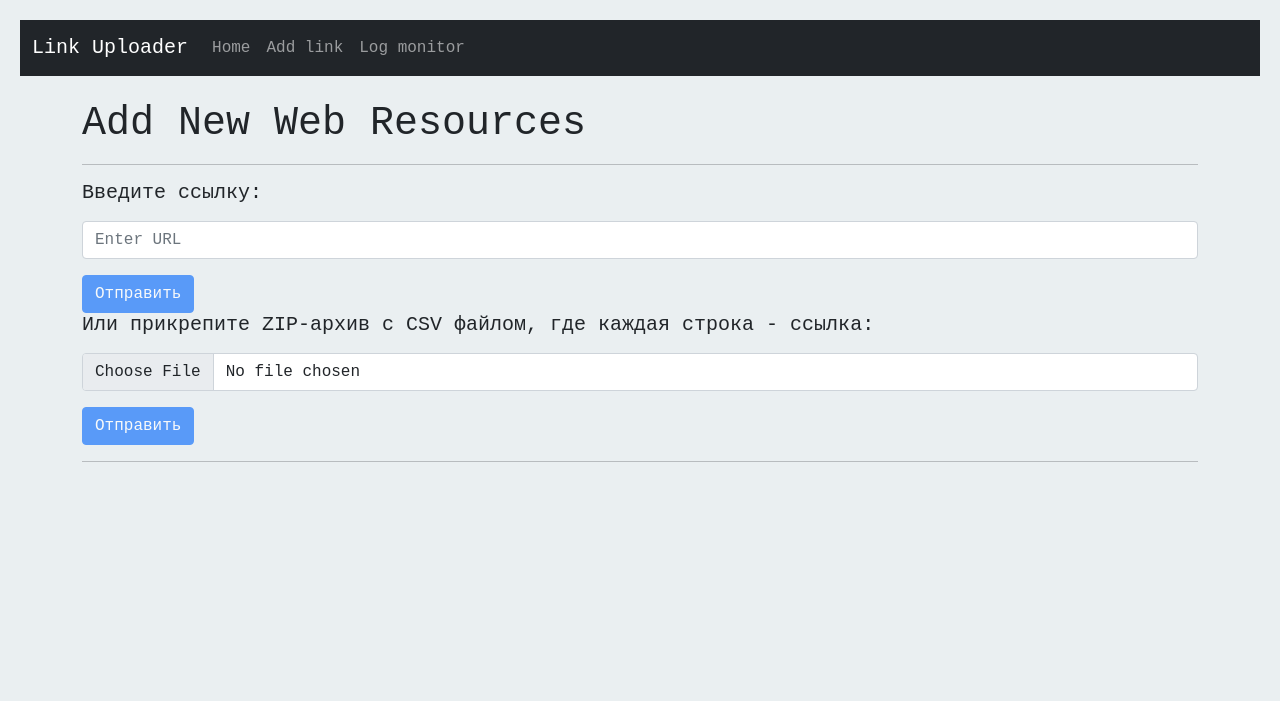
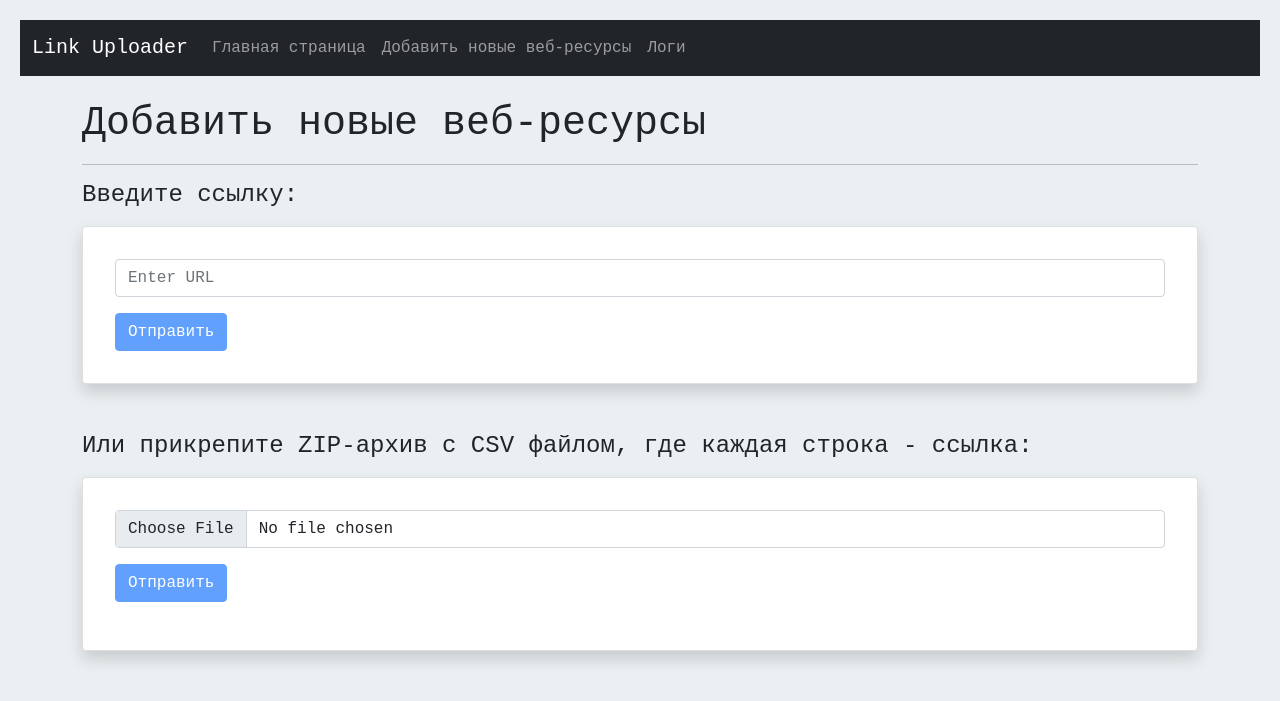
Before and after one commit to Dana299/hungergames_part2, a Flask app: page /add-resource/ in a window 1280 px wide. Shown: the top 701 px of the page. Run offline with Flask 3, Linux system fonts and the light colour scheme; parts of the project's set-up code (start-up, migrations or seed data) failed here and were passed over; some libraries are stand-ins or nearby versions.

Commit message:
style: update style in base template and forms
Switch to russian language, put forms into separate cards

```diff
--- a/main/templates/add_resource.html
+++ b/main/templates/add_resource.html
@@ -4,14 +4,17 @@
 
 {% block content %}
     <div class="container mt-4">
-        <h1>Add New Web Resources</h1>
+        <h1>Добавить новые веб-ресурсы</h1>
         <hr>
 
         <div class="mb-3">
-            <h5>
+            <h4>
                 Введите ссылку:
-            </h5>
+            </h4>
         </div>
+
+        <div class="card shadow p-3 mb-5 bg-white rounded">
+            <div class="card-body">
 
                 <form id="text-form" method="post" action="{{ url_for('add_resource') }}">
                     <div class="mb-3">
@@ -34,11 +37,17 @@
 
                 </form>
 
+            </div>
+        </div>
+
         <div class="mb-3">
-            <h5>
+            <h4>
                 Или прикрепите ZIP-архив с CSV файлом, где каждая строка - ссылка:
-            </h5>
+            </h4>
         </div>
+
+        <div class="card shadow p-3 mb-5 bg-white rounded">
+            <div class="card-body">
 
                 <form id="file-form" method="post" action="{{ url_for('add_resource') }}" enctype="multipart/form-data">
                     <div class="mb-3">
@@ -57,21 +66,23 @@
                         {% endif %}
                     </div>
 
+                    <div class="mb-3">
                         <div class="alert" style="display:none;">Файл был успешно отправлен.</div>
+                    </div>
+
+                    <div class="mb-3">
                         {{ form_file.submit_file(class="btn btn-primary", id="sendFileButton", disabled="true") }}
+                    </div>
+
                 </form>
-
-        <hr>
+            </div>
+        </div>
 
 <script>
     const textInput = document.getElementById('text-input')
     const sendUrlButton = document.getElementById('sendUrlButton');
     const fileInput = document.getElementById('file-input');
     const sendFileButton = document.getElementById('sendFileButton');
-
-    const textForm = document.getElementById('text-form');
-    const fileForm = document.getElementById('file-form');
-
 
     fileInput.addEventListener('input', () => {
         if (fileInput.files.length > 0) {
--- a/main/templates/base.html
+++ b/main/templates/base.html
@@ -34,13 +34,13 @@
         <div class="collapse navbar-collapse" id="navbarNav">
             <ul class="navbar-nav ml-auto">
                 <li class="nav-item active">
-                    <a class="nav-link" href="{{ url_for('index') }}">Home</a>
+                    <a class="nav-link" href="{{ url_for('index') }}">Главная страница</a>
                 </li>
                 <li class="nav-item">
-                    <a class="nav-link" href={{ url_for('add_resource') }}>Add link</a>
+                    <a class="nav-link" href={{ url_for('add_resource') }}>Добавить новые веб-ресурсы</a>
                 </li>
                 <li class="nav-item">
-                    <a class="nav-link" href="{{ url_for('get_logs') }}">Log monitor</a>
+                    <a class="nav-link" href="{{ url_for('get_logs') }}">Логи</a>
                 </li>
             </ul>
         </div>
```
Lines whose indentation alone changed are shown as unchanged.
